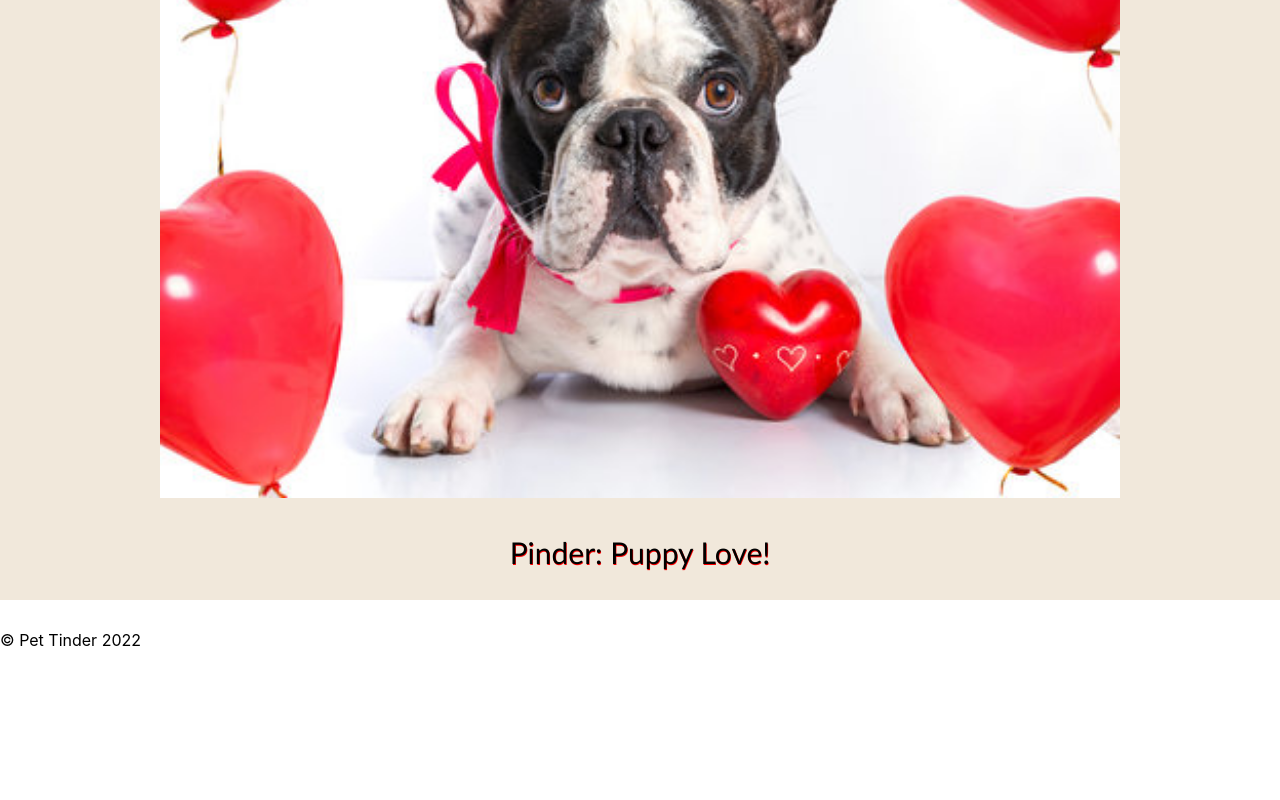
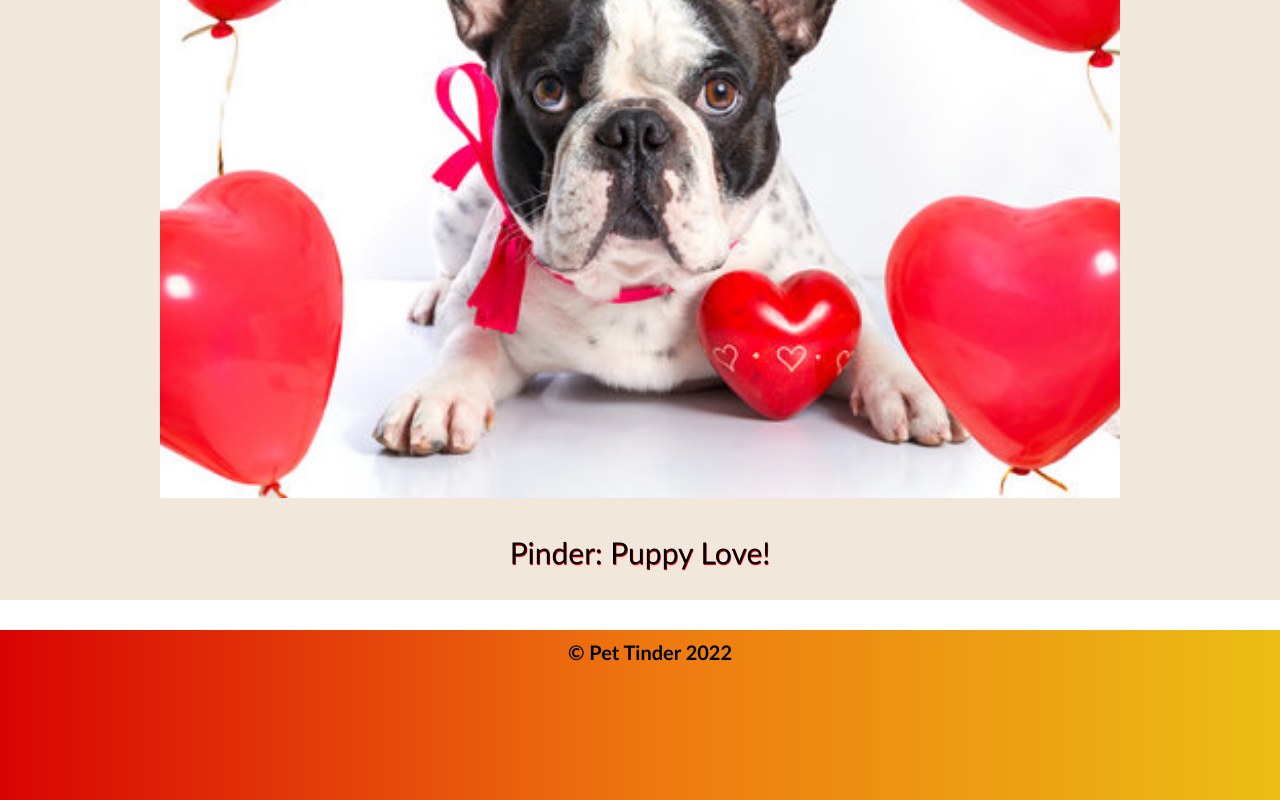
Before and after one commit to chrislee-webdev/pet-tinder, a React (Create React App) app in the folder client/: page / in a window 1280 px wide. Shown: the part 456-1256 px from the top of the page. Before the commit the page ends 1106 px from the top, so only its background shows below. Built offline with nearby package versions, Linux system fonts and the light colour scheme.

Commit message:
styled footer and about

```diff
--- a/client/src/components/AddPet/index.js
+++ b/client/src/components/AddPet/index.js
@@ -1,5 +1,6 @@
 import React from "react";
 import Select from "react-select";
+import '../../styles/AddPet.css'
 
 const Age = [
   { label: "0 - 1", value: 1 },
@@ -32,7 +33,7 @@ const Breed = [
 
 function AddPet() {
   return (
-    <section>
+    <section className='addPetContainer'>
       <h2>Create a pet profile</h2>
 
       <p>
--- a/client/src/components/Footer/index.js
+++ b/client/src/components/Footer/index.js
@@ -1,8 +1,9 @@
 import React from 'react'
+import '../../styles/Footer.css'
 
 function Footer() {
     return (
-        <section>
+        <section className='footer'>
             &copy; Pet Tinder 2022
         </section>
     )
--- a/client/src/styles/AddPet.css
+++ b/client/src/styles/AddPet.css
@@ -0,0 +1,3 @@
+.addPetContainer{
+
+}
--- a/client/src/styles/Footer.css
+++ b/client/src/styles/Footer.css
@@ -0,0 +1,14 @@
+.footer{
+
+    padding:10px;
+    text-align:center;
+    position:absolute;
+    width:100%;
+    height:150px;
+    background-image: linear-gradient(to right, rgb(216, 3, 3),rgb(238, 120, 16),rgb(235, 192, 21));
+    font-family:'Trebuchet MS', 'Lucida Sans Unicode', 'Lucida Grande', 'Lucida Sans', Arial, sans-serif;
+    font-weight: bold;
+    font-size: 20px;
+
+
+}
```
